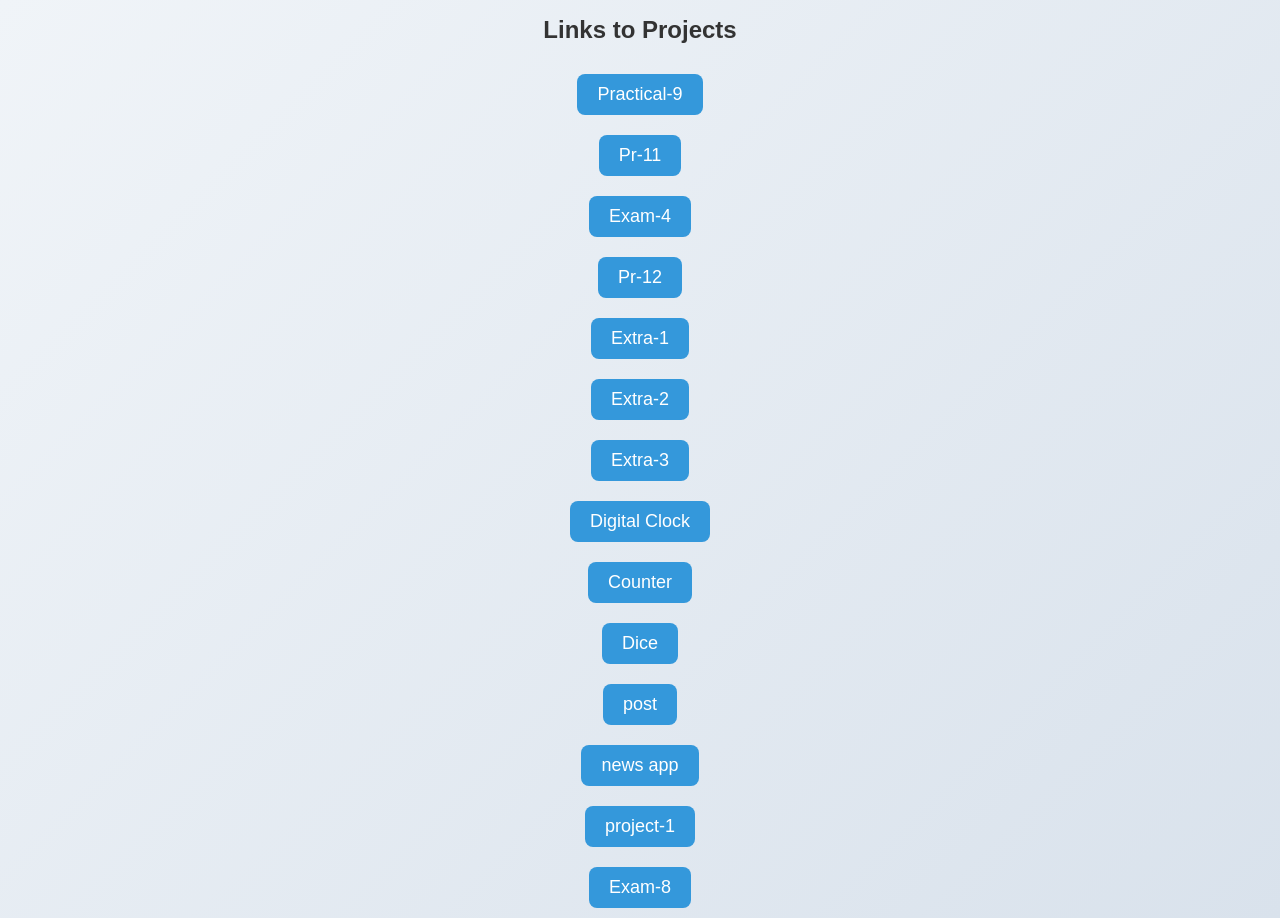
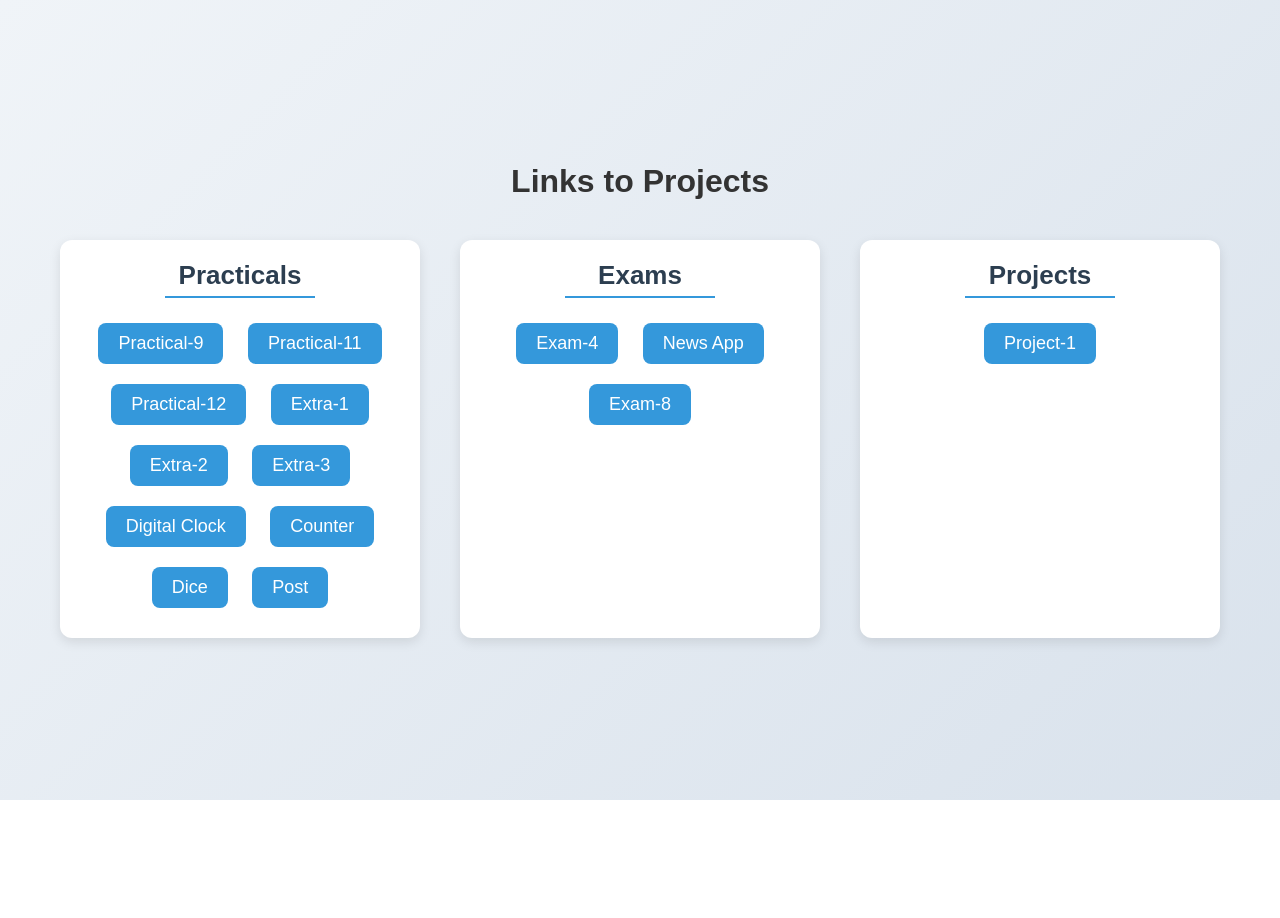
Before and after one commit to dhruvghinaiya12/javascript, a plain HTML site: page index.html in a window 1280 px wide. After the commit the page ends 800 px from the top, so only its background shows below. Drawn offline with Linux system fonts and the light colour scheme.

Commit message:
13-09-24

```diff
--- a/Exam-8/student.js
+++ b/Exam-8/student.js
@@ -17,7 +17,7 @@ const Studentdata = (student) => {
     </div>
     `;
   } else {
-    let label = document.createElement("div", "");
+    let label = document.createElement("div");
     label.className = "Cart-Header";
     let labelproduct = document.createElement("h3");
     labelproduct.innerHTML = "Student name";
@@ -38,6 +38,7 @@ const Studentdata = (student) => {
       labelAmount
     );
     document.getElementById("studentData").append(label);
+
     student.map((ele) => {
       let div = document.createElement("div");
       div.className = "main-div";
--- a/index.html
+++ b/index.html
@@ -1,10 +1,16 @@
 <!DOCTYPE html>
 <html lang="en">
   <head>
-    <meta charset="UTF-8">
-    <meta name="viewport" content="width=device-width, initial-scale=1.0">
+    <meta charset="UTF-8" />
+    <meta name="viewport" content="width=device-width, initial-scale=1.0" />
     <title>Document</title>
     <style>
+      html,
+      body {
+        height: 100%;
+        margin: 0;
+        padding: 0;
+      }
       body {
         font-family: Arial, sans-serif;
         background: linear-gradient(135deg, #f0f4f8, #d9e2ec);
@@ -12,9 +18,46 @@
         flex-direction: column;
         align-items: center;
         justify-content: center;
-            height: auto;
         margin: 0;
+        padding: 20px;
         text-align: center;
+        min-height: 100vh;
+        box-sizing: border-box;
+      }
+
+      h1 {
+        font-size: 32px;
+        margin-bottom: 20px;
+        color: #333333;
+      }
+
+      h2 {
+        font-size: 26px;
+        color: #2c3e50;
+        border-bottom: 2px solid #3498db;
+        display: block;
+        padding-bottom: 5px;
+        width: 150px;
+        margin: 0 auto 15px auto;
+        text-align: center;
+      }
+
+      .container {
+        width: 100%;
+        max-width: 1200px;
+        display: flex;
+        justify-content: space-between;
+        flex-wrap: wrap;
+      }
+
+      .partition {
+        flex: 1;
+        margin: 20px;
+        padding: 20px;
+        background: #ffffff;
+        border-radius: 12px;
+        box-shadow: 0px 4px 12px rgba(0, 0, 0, 0.1);
+        min-width: 300px;
       }
 
       a {
@@ -33,30 +76,41 @@
         background-color: #2980b9;
         transform: scale(1.05);
       }
-
-        h1 {
-            font-size: 24px;
-            margin-bottom: 20px;
-            color: #333333;
-        }
     </style>
   </head>
   <body>
     <h1>Links to Projects</h1>
+
+    <div class="container">
+      <!-- Practical Section -->
+      <div class="partition">
+        <h2>Practicals</h2>
         <a href="./pr-9/index.html" target="_blank">Practical-9</a>
-    <a href="./pr-11/index.html" target="_blank">Pr-11</a>
-    <a href="./exam-4/index.html" target="_blank">Exam-4</a>
-    <a href="./pr-12/index.html" target="_blank">Pr-12</a>
+        <a href="./pr-11/index.html" target="_blank">Practical-11</a>
+        <a href="./pr-12/index.html" target="_blank">Practical-12</a>
         <a href="./extra-1/index.html" target="_blank">Extra-1</a>
         <a href="./extra-2/index.html" target="_blank">Extra-2</a>
         <a href="./extra-3/index.html" target="_blank">Extra-3</a>
         <a href="./pr-14/index.html" target="_blank">Digital Clock</a>
         <a href="./pr-15/index.html" target="_blank">Counter</a>
         <a href="./pr-16/index.html" target="_blank">Dice</a>
-    <a href="./pr-17/index.html" target="_blank">post</a>
-    <a href="./Exam-7/index.html" target="_blank">news app</a>
-    <a href="./project-1/index.html" target="_blank">project-1</a>
+        <a href="./pr-17/index.html" target="_blank">Post</a>
+      </div>
+
+      <!-- Exam Section -->
+      <div class="partition">
+        <h2>Exams</h2>
+        <a href="./exam-4/index.html" target="_blank">Exam-4</a>
+        <a href="./Exam-7/index.html" target="_blank">News App</a>
         <a href="./Exam-8/index.html" target="_blank">Exam-8</a>
+      </div>
 
+      <!-- Project Section -->
+      <div class="partition">
+        <h2>Projects</h2>
+
+        <a href="./project-1/index.html" target="_blank">Project-1</a>
+      </div>
+    </div>
   </body>
 </html>
```
Also changed, not shown: Exam-8/index.html (+2 -2 lines), Exam-8/student.html (+1 -1 lines), project-1/js/cart.js (+30 -14 lines). Lines whose indentation alone changed are shown as unchanged.
